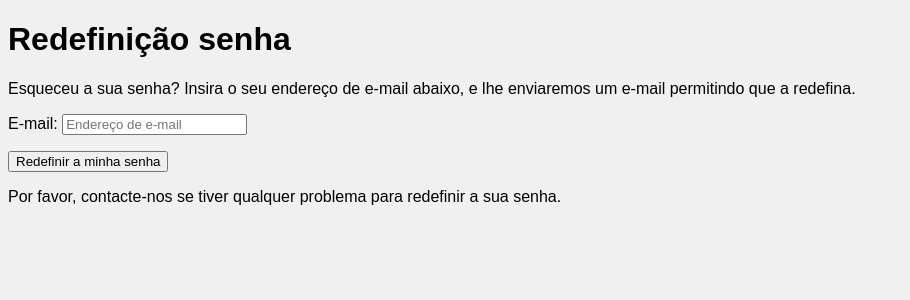
After one commit to Ramonie/Quilombo.ong, a Django app: template app/templates/account/password/reset.html in a window 1280 px wide. The commit adds this page. Shown: the top 300 px of the page, without its empty margins (0-910 px from the left). Run offline with Django 3.2, Linux system fonts and the light colour scheme; the template is opened without the code that fills it, so the values that code supplies are empty.

Commit message:
redefinição de senha

```diff
--- a/app/templates/account/login.html
+++ b/app/templates/account/login.html
@@ -10,12 +10,16 @@
                 {% load static %}
                 <img class="imglogin"   width=50 height=60>
                 <h2 class="title">Fazer login</h2>
+                <p>Se você não tiver criado uma conta ainda, então, por favor
+                    <a href="/accounts/signup/">Cadastre-se</a> primeiro.</p>
             </div>
             <div  class="card-group">
                 {% csrf_token %}
                 {{ form|crispy }}
             </div>
         <button  onmouseenter="entrar()" onmouseout="sair()" id="btn1"class="btn btn-success" type="submit">Entrar</button>
+        <button  onmouseenter="entrar()" onmouseout="sair()" id="btn1"class="btn btn-success" type="submit">
+            <a class="button secondaryAction" href="/accounts/password/reset/">Esqueceu a sua senha?</a></button>
         </div>
     </form>
 {% endblock %}
--- /dev/null
+++ b/app/templates/account/password/reset.html
@@ -0,0 +1,18 @@
+<!DOCTYPE html>
+<head>
+    <title>Redefinição de senha</title>
+    {% load static %}
+    <link rel="stylesheet" type="text/css" href="{% static 'polls/login.css' %}">
+</head>
+<body>
+    <h1>Redefinição senha</h1>
+    <p>
+        Esqueceu a sua senha? Insira o seu endereço de e-mail abaixo, e lhe enviaremos um e-mail permitindo que a redefina.
+    </p>
+    <form method="POST" action="/accounts/password/reset/" class="password_reset">
+        <input type="hidden" name="csrfmiddlewaretoken" value="7AAAJkW30u20splkDEkzXyvpzfJCXbpQNUxnjXYwinNRHf8CDq7IPUdgXu6yWkyU">
+        <p><label for="id_email">E-mail:</label> <input type="email" name="email" placeholder="Endereço de e-mail" autocomplete="email" required="" id="id_email"></p>
+        <input type="submit" value="Redefinir a minha senha">
+    </form>
+    <p>Por favor, contacte-nos se tiver qualquer problema para redefinir a sua senha.</p>
+</body>
--- a/app/templates/account/signup.html
+++ b/app/templates/account/signup.html
@@ -16,12 +16,6 @@
     <form method="post" name="formcadastro" id="formcadastro">
         {% csrf_token %}
         {{ form|crispy }}
-
-        <div align="center">
-        <label for="cnpj">CNPJ</label><br>
-        <input type="number" class="form-control" id="exampleInputcnpj" placeholder="xx.xxx.xxx/xxxx-xx">
-        </div>
-
         <br>
         <button class="btn btn-success" type="submit" onmouseenter="entrar()" onmouseout="sair()" id="btn1" value="Salvar">Cadastrar</button>
         <button onmouseenter="entrar()" onmouseout="sair()" id="btn2" type="submit" class="btm btm-info"><a href="{% url 'account_login' %}"  style="color: white"> Fazer login</a></button>
--- a/app/views.py
+++ b/app/views.py
@@ -18,7 +18,7 @@ def login (request):
 def cadastro (request):
     data = {}
     data['form'] = CadastroForm()
-    return render ( request ,'cadastro.html', data)
+    return render ( request ,'Cadastro.html', data)
 
 def create (request):
     form = CadastroForm(request.POST or None)
```
Also changed, not shown: app/templates/entrar.html (+3 -18 lines), plataforma/settings.py (+7 -8 lines), db.sqlite3.
